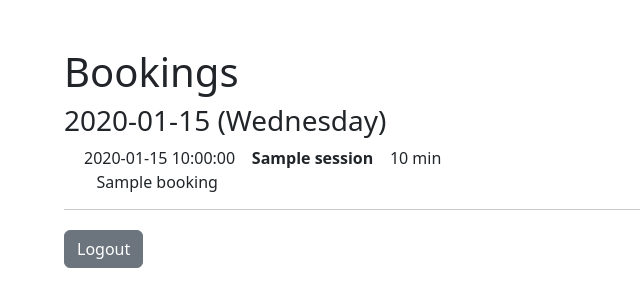
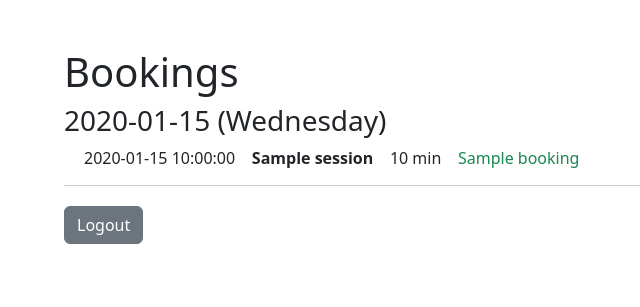
Before and after one commit to TDHster/SimpleBooking, a Flask app: template templates/admin.html in a window 1280 px wide. Shown: the top 307 px of the page, without its empty margins (18-658 px from the left). Run offline with Flask 3, Linux system fonts and the light colour scheme; the template is opened without the code that fills it: most values are stand-ins (such as "Sample title", 1, 10 or a date in 2020); parts of the project's set-up code (start-up, migrations or seed data) failed here and were passed over.

Commit message:
visual improove

```diff
--- a/templates/admin.html
+++ b/templates/admin.html
@@ -30,9 +30,9 @@
             {{ session.time }}
             &nbsp;&nbsp; <strong>{{ session.title }}</strong> &nbsp;&nbsp; {{ session.duration }} min
             {% if session.bookings %}
-                <br>&nbsp;&nbsp; {{ session.bookings | join(', ') }}
+              <span class="text-success">&nbsp;&nbsp; {{ session.bookings | join(', ') }}</span>
             {% else %}
-                <br>&nbsp;&nbsp; <em>No bookings</em>
+              <span>&nbsp;&nbsp; <em>No bookings</em></span>
             {% endif %}
           </div>
           {% endfor %}
```
Lines whose indentation alone changed are shown as unchanged.
